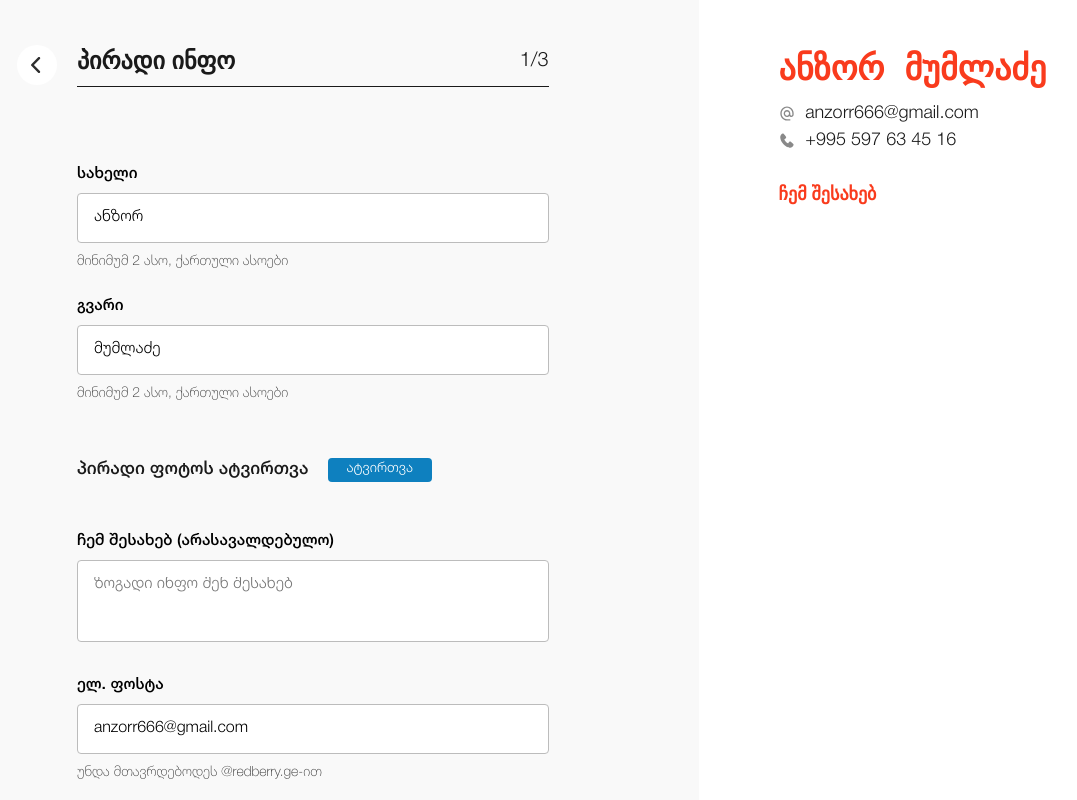
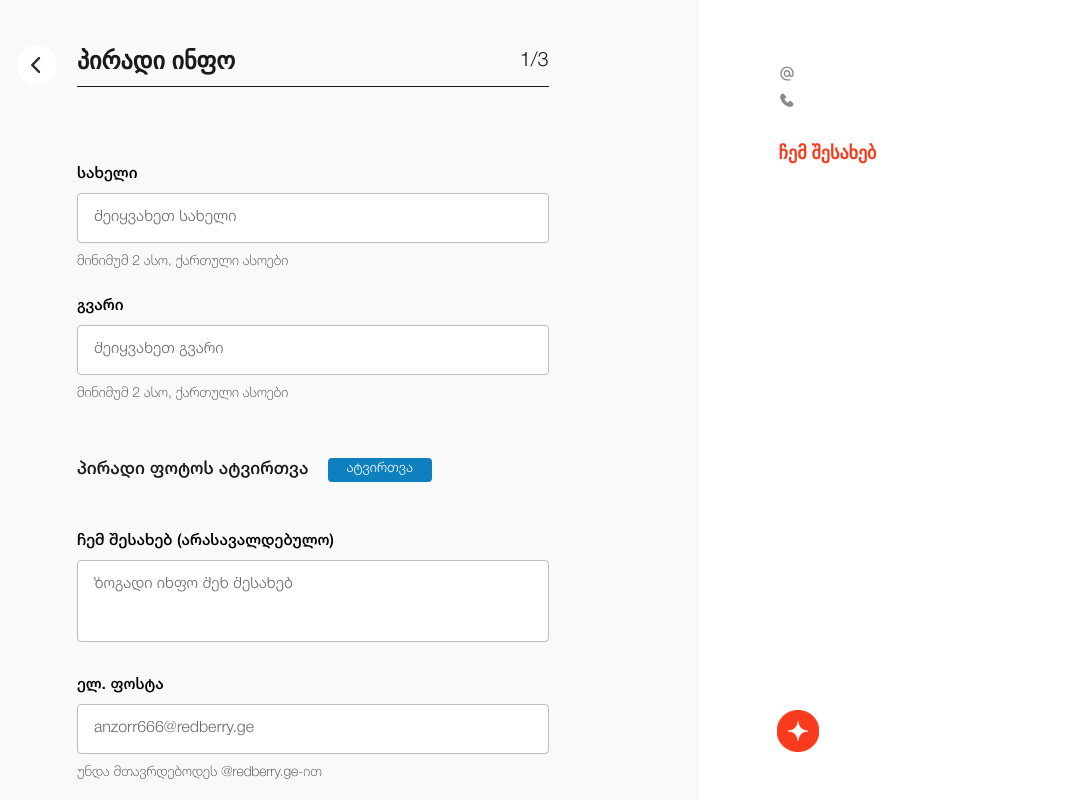
Before and after one commit to beqa200/team-7, a React (Vite) app: page /personal in a window 1280 px wide. Shown: the top 800 px of the page, without its empty margins (31-1108 px from the left). Built offline with nearby package versions, Linux system fonts and the light colour scheme.

Commit message:
feat/personal-page
fix home and personal pages
add personal page structure part 2

```diff
--- a/src/pages/Home.tsx
+++ b/src/pages/Home.tsx
@@ -64,6 +64,7 @@ const StyledHome = styled.div`
         height:299px;
         background: url(/images/bg-logo.png)  center/299px 299px;
         background-repeat: no-repeat;
+        z-index: -10;
         position: absolute;
         left: calc(50%);
         transform:translateX(116px);
--- a/src/pages/Personal.tsx
+++ b/src/pages/Personal.tsx
@@ -21,19 +21,74 @@ function Personal() {
   };
 
   const [resumeInfo, setResumeInfo] = useState({
-    name: "ანზორ",
-    surname: "მუმლაძე",
+    name: "",
+    surname: "",
     about: "",
-    email: "anzorr666@gmail.com",
-    number: "+995 597 63 45 16",
+    email: "",
+    number: "",
     photo: null as File | null
   });
 
+  const [errors, setErrors] = useState({
+    name: "",
+    surname: "",
+    email: "",
+    number: "",
+  });
+
+  const [touched, setTouched] = useState({
+    name: false,
+    surname: false,
+    email: false,
+    number: false,
+  });
+
+  const isGeorgianName = (name: string) => /^[ა-ჰ]{2,}$/.test(name);
+  const isValidEmail = (email: string) => /^[^\s@]+@[^\s@]+$/.test(email) && email.endsWith("@redberry.ge");
+  const isGeorgianNumber = (number: string) => /^\+995\d{3}\d{2}\d{2}\d{2}$/.test(number);
+
   const handleChange = (e: React.ChangeEvent<HTMLInputElement | HTMLTextAreaElement>) => {
     const { id, value } = e.target;
+    let error = "";
+
+    switch (id) {
+      case 'name':
+        if (!isGeorgianName(value)) {
+          error = "სახელი უნდა შედგებოდეს მინიმუმ 2 ქართული ასოსგან";
+        }
+        break;
+      case 'surname':
+        if (!isGeorgianName(value)) {
+          error = "გვარი უნდა შედგებოდეს მინიმუმ 2 ქართული ასოსგან";
+        }
+        break;
+      case 'email':
+        if (!isValidEmail(value)) {
+          error = "ელ. ფოსტა უნდა მთავრდებოდეს @redberry.ge-ით";
+        }
+        break;
+      case 'number':
+        if (!isGeorgianNumber(value)) {
+          error = "ნომერი უნდა აკმაყოფილებდეს ქართული მობილურის ნომრის ფორმატს";
+        }
+        break;
+      default:
+        break;
+    }
+
+    setErrors((prevState) => ({
+      ...prevState,
+      [id]: error
+    }));
+
     setResumeInfo((prevState) => ({
       ...prevState,
       [id]: value
+    }));
+
+    setTouched((prevState) => ({
+      ...prevState,
+      [id]: true
     }));
   };
 
@@ -51,7 +106,6 @@ function Personal() {
     }
   };
 
-  console.log(preview, resumeInfo)
   return (
     <StyledPersonal>
       <div className="form-container">
@@ -73,8 +127,13 @@ function Personal() {
                 placeholder="შეიყვანეთ სახელი"
                 value={resumeInfo.name}
                 onChange={handleChange}
+                $haserror={!!errors.name}
+                $isvalid={!!resumeInfo.name && !errors.name}
               />
               <StyledSpan>მინიმუმ 2 ასო, ქართული ასოები</StyledSpan>
+              {touched.name && (
+                <img className={errors.name ? 'errorIcon' : "doneIcon"} src={errors.name ? './images/icon-error.svg' : '/images/icon-done.svg'} alt="error icon" />
+              )}
             </div>
             <div>
               <StyledLabel htmlFor="surname">გვარი</StyledLabel>
@@ -84,8 +143,13 @@ function Personal() {
                 placeholder="შეიყვანეთ გვარი"
                 value={resumeInfo.surname}
                 onChange={handleChange}
+                $haserror={!!errors.surname}
+                $isvalid={!!resumeInfo.surname && !errors.surname}
               />
               <StyledSpan>მინიმუმ 2 ასო, ქართული ასოები</StyledSpan>
+              {touched.surname && (
+                <img className={errors.surname ? 'errorIcon' : "doneIcon"} src={errors.surname ? './images/icon-error.svg' : '/images/icon-done.svg'} alt="error icon" />
+              )}
             </div>
           </section>
 
@@ -110,8 +174,13 @@ function Personal() {
               placeholder="anzorr666@redberry.ge"
               value={resumeInfo.email}
               onChange={handleChange}
+              $haserror={!!errors.email}
+              $isvalid={!!resumeInfo.email && !errors.email}
             />
             <StyledSpan>უნდა მთავრდებოდეს @redberry.ge-ით</StyledSpan>
+            {touched.email && (
+              <img className={errors.email ? 'errorIcon' : "doneIcon"} src={errors.email ? './images/icon-error.svg' : '/images/icon-done.svg'} alt="error icon" />
+            )}
           </div>
 
           <div className="number-section">
@@ -122,15 +191,20 @@ function Personal() {
               placeholder="+995 551 12 34 56"
               value={resumeInfo.number}
               onChange={handleChange}
+              $haserror={!!errors.number}
+              $isvalid={!!resumeInfo.number && !errors.number}
             />
             <StyledSpan>უნდა აკმაყოფილებდეს ქართული მობილურის ნომრის ფორმატს</StyledSpan>
+            {touched.number && (
+              <img className={errors.number ? 'errorIcon' : "doneIcon"} src={errors.number ? './images/icon-error.svg' : '/images/icon-done.svg'} alt="error icon" />
+            )}
           </div>
           <Link to={"/experience"} className="next">
-          <StyledButton type="submit">შემდეგი</StyledButton>
+            <StyledButton type="submit">შემდეგი</StyledButton>
           </Link>
         </form>
       </div>
-      <Resume  preview={preview} resumeInfo={resumeInfo}/>
+      <Resume preview={preview} resumeInfo={resumeInfo} />
     </StyledPersonal>
   );
 }
--- a/src/pages/components/Resume.tsx
+++ b/src/pages/components/Resume.tsx
@@ -37,6 +37,10 @@ function Resume({resumeInfo, preview}:ResumeProps) {
         <div className="img-container">
           {preview && <img src={preview} alt="profile" />}
         </div>
+
+        <div className="resume-logo">
+            <img src="/images/resume-logo.svg" alt="resume logo" />
+        </div>
       </StyledResult>
   )
 }
--- a/src/pages/styles/StyledInput.ts
+++ b/src/pages/styles/StyledInput.ts
@@ -1,6 +1,6 @@
 import styled from "styled-components";
 
-const StyledInput = styled.input`
+const BaseInput = styled.input`
 
         min-width: 371px;
         padding: 13px 16px 14px;
@@ -16,37 +16,32 @@ const StyledInput = styled.input`
             width: 100%;
         }
 
-        & > ::placeholder{
+        &::placeholder {
             font-size: 16px;
             line-height: 1.31;
             color: rgba(0, 0, 0, 0.6);
         }
 
-        & > :hover{
+        &:hover {
             border: solid 2px #bcbcbc;
         }
 
-        & > :active{
+        &:active {
             border: solid 2px #bcbcbc;
         }
-
-
-
-
 `
 
-export default StyledInput
+const StyledInput = styled(BaseInput)<{ $haserror: boolean, $isvalid: boolean }>`
+ border: solid 1px ${props => props.$haserror ? '#ef5050' : props.$isvalid ? '#98e37e' : '#bcbcbc'};
+`;
 
-
-export const StyledBigInput = styled(StyledInput)`
-
+export const StyledBigInput = styled(BaseInput)`
         width: 100%;
         padding: 13px 83px 46px 16px;
-
 `
 
 export const StyledLongInput = styled(StyledInput)`
+        width: 100%;
+`
 
-        width: 100%;
-
-`
+export default StyledInput;
--- a/src/pages/styles/StyledPersonal.ts
+++ b/src/pages/styles/StyledPersonal.ts
@@ -9,8 +9,11 @@ const StyledPersonal = styled.div`
         display: grid;
         grid-template-columns: 11.5% 88.5%;
         background-color: #f9f9f9;
+
         & > a{
-            padding: 45px 0 0 48px;
+            margin: 45px 0 0 48px;
+            width: 40px;
+            height: 40px;
 
             & > img{
                 width: 40px;
@@ -23,6 +26,22 @@ const StyledPersonal = styled.div`
             padding: 47px 150px 65px 0;
             margin-left: 24px;
             position: relative;
+
+            .doneIcon{
+                width: 16.5px;
+                height: 16.5px;
+                position: absolute;
+                top: 52.8px;
+                right: 38.8px;
+            }
+
+            .errorIcon{
+                width: 21px;
+                height: 18.8px;
+                position: absolute;
+                top: 52.8px;
+                right: 0;
+            }
 
             .title{
                 width: 100%;
@@ -60,12 +79,15 @@ const StyledPersonal = styled.div`
                     flex-direction: column;
                     gap: 8px;
                     padding: 8px 24px 8px 0;
+                    position: relative;
 
                 }
 
                 & > div:last-child{
                     width: 100%;
-                    padding: 8px 0 8px 24px ;
+                    padding: 8px 24px ;
+                    position: relative;
+
                 }
 
                 @media only screen and (max-width:1919px){
@@ -92,6 +114,27 @@ const StyledPersonal = styled.div`
 
             .email-section{
                 margin: 17px 0 13px;
+                position: relative;
+
+                & > .doneIcon{
+                    right: 16px;
+                }
+
+                & > .errorIcon{
+                    right: -27px;
+                }
+            }
+
+            .number-section{
+                position: relative;
+
+                & > .doneIcon{
+                    right: 16px;
+                }
+
+                & > .errorIcon{
+                    right: -27px;
+                }
             }
 
             & > .next{
@@ -110,6 +153,7 @@ export const StyledResult = styled.section`
     padding: 48px 75px 44px 80px;
     display: grid;
     grid-template-columns: 63.2% 36.8%;
+    position: relative;
 
     .info-wrapper{
 
@@ -180,6 +224,17 @@ export const StyledResult = styled.section`
             border-radius: 133px;
         }
     }
+
+    .resume-logo{
+        position: absolute;
+        left: 78px;
+        bottom: 44px;
+
+        & > img{
+            width: 42px;
+            height: 42px
+        }
+    }
 `
 
 
```
Also changed, not shown: public/images/logo.svg, public/images/resume-logo.svg.
